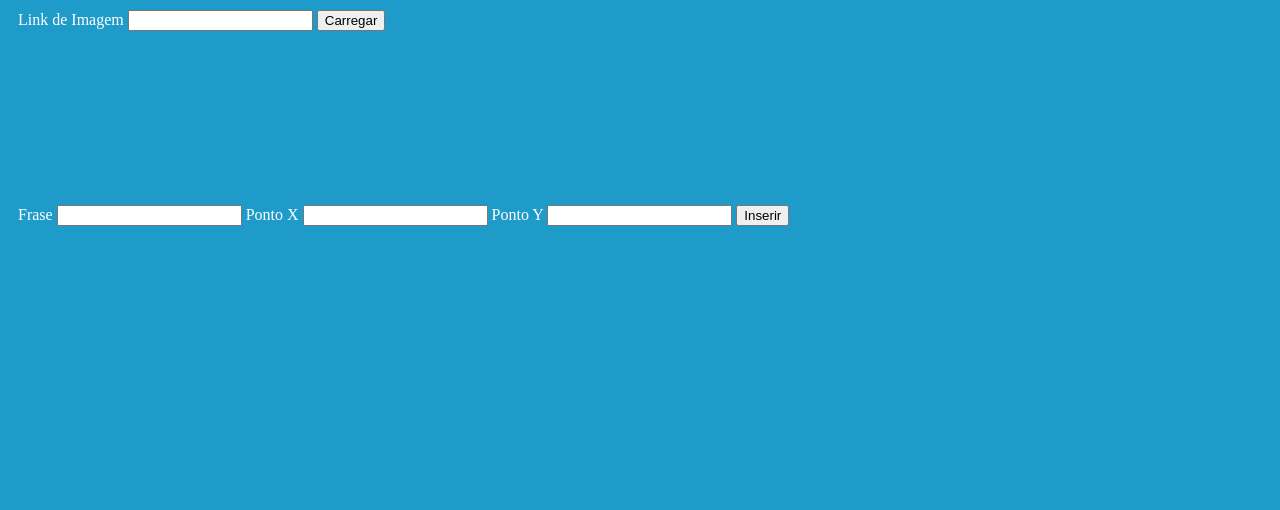
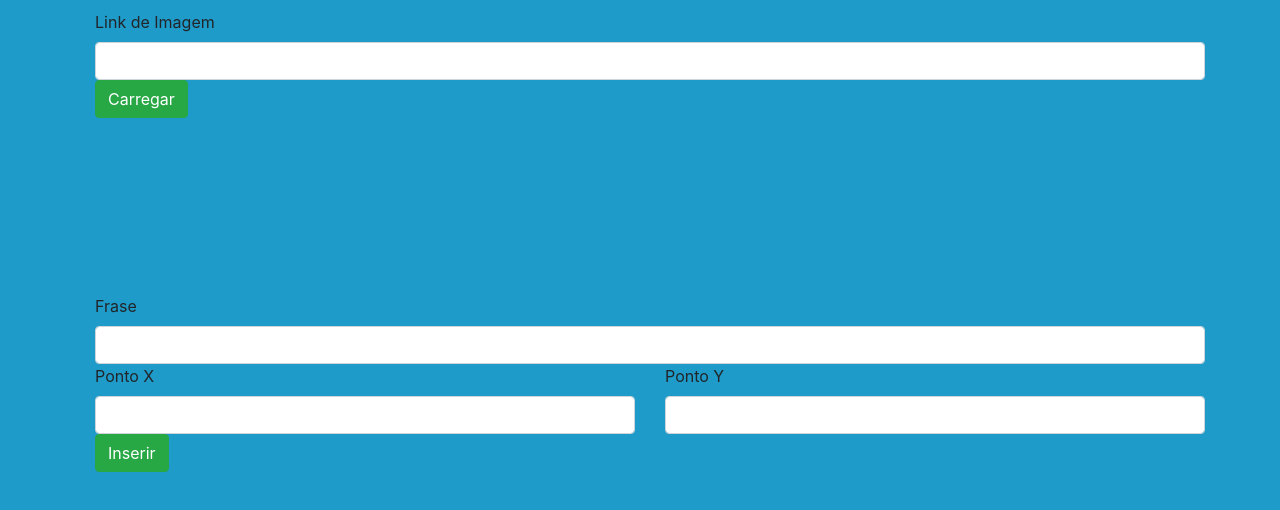
Before and after one commit to samuelsilvadev/create-memes, a website: page index.html in a window 1280 px wide. Drawn offline with nearby package versions, Linux system fonts and the light colour scheme.

Commit message:
melhorando layout

```diff
--- a/index.html
+++ b/index.html
@@ -2,30 +2,45 @@
 <html>
 <head>
 	<title>Create Memes</title>
+	<link rel="stylesheet" type="text/css" href="bower_components/bootstrap/dist/css/bootstrap.min.css">
 	<link rel="stylesheet" type="text/css" href="css/app.css">
 </head>
 <body>
+	<div class="container">
 		<section>
 			<form>
+				<div class="row">
+					<div class="col-md-12">
 						<label>Link de Imagem</label>
-			<input id="linkImagem" type="text" name="linkImagem">
-			<button id="carregarImagem">Carregar</button>
+						<input id="linkImagem" type="text" name="linkImagem" class="form-control">
+					</div>
+				</div>
+				<button id="carregarImagem" class="btn btn-success">Carregar</button>
 			</form>
 		</section>
 		<canvas id="c"></canvas>
 		<section>
 			<form>
+				<div class="row">
+					<div class="col-md-12">
 						<label>Frase</label>
-			<input id="frase" type="text" name="frase">
-
+						<input id="frase" type="text" name="frase" class="form-control">
+					</div>
+				</div>
+				<div class="row">
+					<div class="col-md-6">
 						<label>Ponto X</label>
-			<input id="x" type="number" name="x">
-
+						<input id="x" type="number" name="x" class="form-control">
+					</div>
+					<div class="col-md-6">
 						<label>Ponto Y</label>
-			<input id="y" type="number" name="y">
-			<button id="inserirFrase">Inserir</button>
+						<input id="y" type="number" name="y" class="form-control">
+					</div>
+				</div>
+				<button id="inserirFrase" class="btn btn-success">Inserir</button>
 			</form>
 		</section>
+	</div>
 	<script>
 		let canvas = document.querySelector("#c");
 		let context = canvas.getContext("2d");
```
Lines whose indentation alone changed are shown as unchanged.
